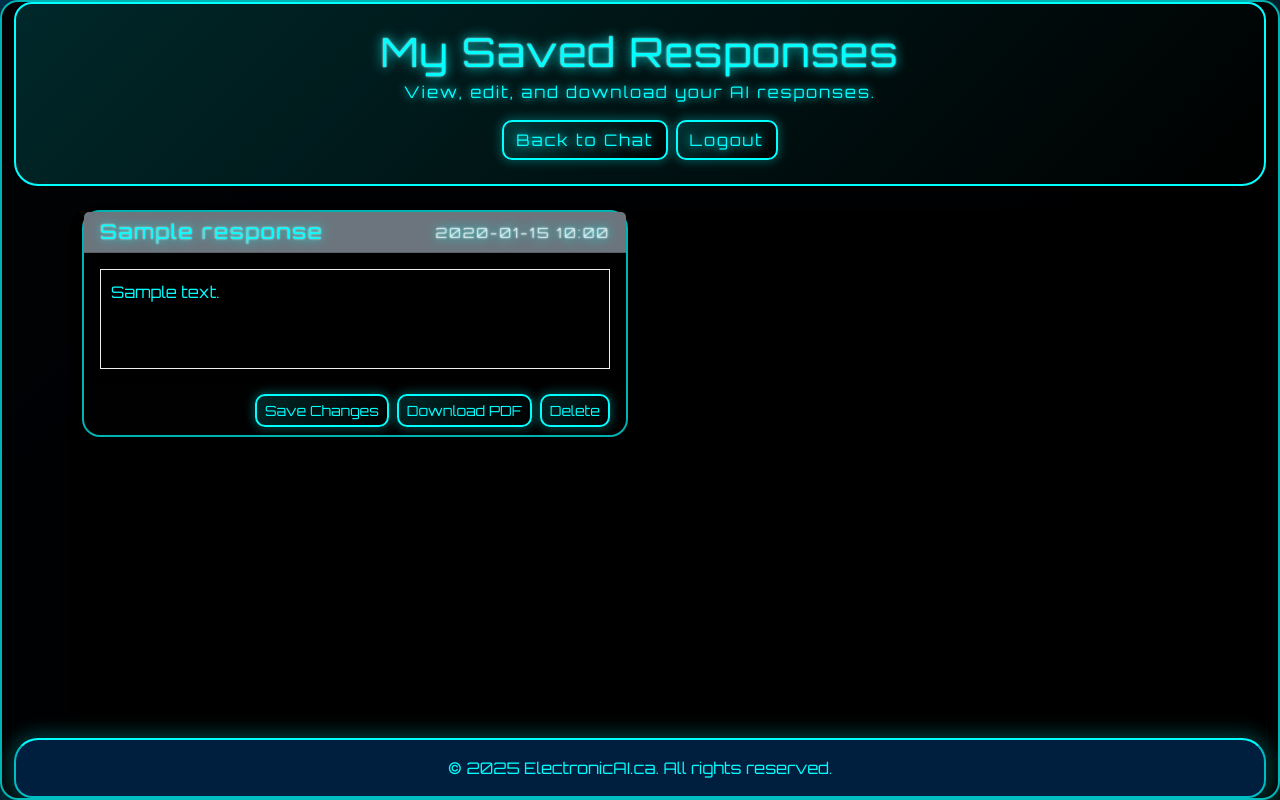
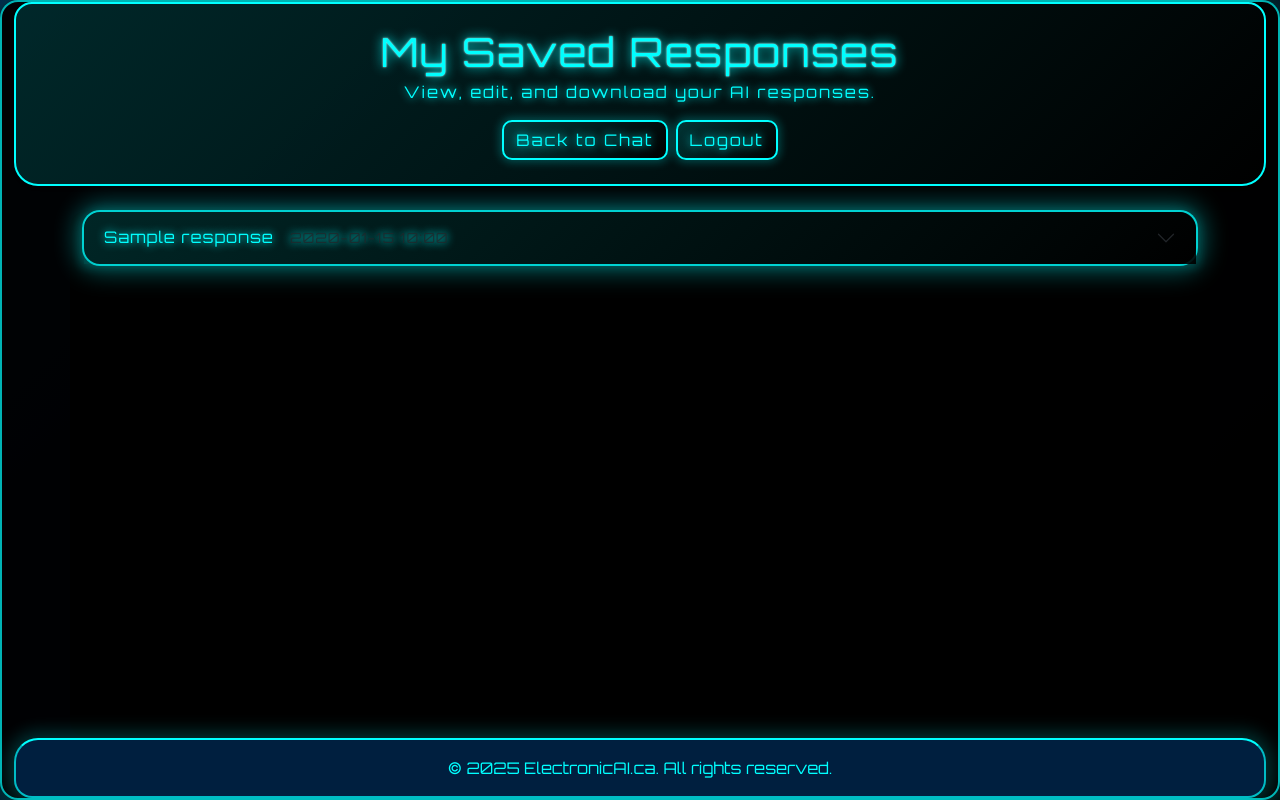
Before and after one commit to Bahaa-Medhat/ElectronicAI.ca, a Flask app: page /saved_responses in a window 1280 px wide. Run offline with Flask 3, Linux system fonts and the light colour scheme; a user stored in the database is signed in; tables that the repository leaves empty hold one stand-in row (values such as "Sample post").

Commit message:
Changed saved responses to accordion

```diff
--- a/static/style.css
+++ b/static/style.css
@@ -108,6 +108,60 @@ input::placeholder,
     font-family: 'Orbitron', 'Inter', Arial, sans-serif !important;
 }
 
+.accordion-item {
+    background: rgba(0,0,0,0.96) !important;
+    border: 2px solid #00ffffcc !important;
+    border-radius: 18px !important;
+    box-shadow: 0 0 24px 6px #00ffff55, 0 2px 8px 0 #000;
+    margin-bottom: 1.2rem;
+    font-family: 'Orbitron', 'Inter', Arial, sans-serif !important;
+    color: #00FFFF !important;
+    transition: transform 0.3s, box-shadow 0.3s;
+}
+.accordion-item:hover {
+    transform: scale(1.01) rotateY(1deg);
+    box-shadow: 0 0 32px 8px #00FFFF99;
+}
+.accordion-button {
+    background: linear-gradient(135deg, rgba(0,255,255,0.15), rgba(0,0,0,0.9)) !important;
+    color: #00FFFF !important;
+    font-family: 'Orbitron', 'Inter', Arial, sans-serif !important;
+    border: none !important;
+    border-radius: 18px 18px 0 0 !important;
+    box-shadow: 0 0 12px 2px #00FFFF33;
+    text-shadow: 0 0 8px #00FFFF;
+    letter-spacing: 1px;
+}
+.accordion-button:not(.collapsed) {
+    background: linear-gradient(135deg, #00FFFF22 0%, #001F3F 100%) !important;
+    color: #00FFFF !important;
+    box-shadow: 0 0 24px 6px #00FFFF55;
+}
+.accordion-body {
+    background: rgba(0,0,0,0.92) !important;
+    color: #00FFFF !important;
+    border-radius: 0 0 18px 18px !important;
+    border-top: 2px solid #00FFFF55 !important;
+    box-shadow: 0 0 12px 2px #00FFFF33;
+    font-family: 'Orbitron', 'Inter', Arial, sans-serif !important;
+}
+.editable-content {
+    background: rgba(0,255,255,0.04) !important;
+    border: 2px solid #00FFFF !important;
+    color: #00FFFF !important;
+    border-radius: 10px !important;
+    box-shadow: 0 0 8px 2px #00FFFF33;
+    font-family: 'Orbitron', 'Inter', Arial, sans-serif !important;
+    min-height: 120px;
+    margin-bottom: 1rem;
+    transition: box-shadow 0.3s;
+}
+.editable-content:focus {
+    outline: none;
+    box-shadow: 0 0 16px 4px #00FFFF99;
+    background: rgba(0,255,255,0.08) !important;
+}
+
 /* Markdown content in chat and history */
 .markdown-content {
     font-size: 1rem;
--- a/templates/saved_responses.html
+++ b/templates/saved_responses.html
@@ -33,33 +33,33 @@
                 {% endif %}
             {% endwith %}
 
-            <div class="row align-items-stretch">
+            <div class="accordion" id="responsesAccordion">
                 {% if saved_responses %}
                     {% for response in saved_responses %}
-                    <div class="col-md-6 mb-4 d-flex">
-                        <div class="card shadow h-100 w-100 d-flex flex-column">
-                            <div class="card-header bg-secondary text-white d-flex justify-content-between align-items-center">
-                                <h5 class="card-title mb-0">{{ response.title }}</h5>
-                                <small class="text-white-50">{{ response.updated_at.strftime('%Y-%m-%d %H:%M') }}</small>
-                            </div>
-                            <div class="card-body flex-grow-1 d-flex flex-column">
-                                <div id="response-content-{{ response.id }}" class="editable-content flex-grow-1" contenteditable="true" style="min-height: 100px; border: 1px solid #eee; padding: 10px; overflow-y: auto;">
-                                    {{ response.content | safe }} {# Use 'safe' filter to render HTML #}
+                    <div class="accordion-item">
+                        <h2 class="accordion-header" id="heading-{{ response.id }}">
+                            <button class="accordion-button collapsed" type="button" data-bs-toggle="collapse" data-bs-target="#collapse-{{ response.id }}" aria-expanded="false" aria-controls="collapse-{{ response.id }}">
+                                {{ response.title }}
+                                <small class="ms-3 text-muted">{{ response.updated_at.strftime('%Y-%m-%d %H:%M') }}</small>
+                            </button>
+                        </h2>
+                        <div id="collapse-{{ response.id }}" class="accordion-collapse collapse" aria-labelledby="heading-{{ response.id }}" data-bs-parent="#responsesAccordion">
+                            <div class="accordion-body">
+                                <div id="response-content-{{ response.id }}" class="editable-content mb-3" contenteditable="true" style="min-height: 100px; border: 1px solid #eee; padding: 10px; overflow-y: auto;">
+                                    {{ response.content | safe }}
                                 </div>
-                            </div>
-                            <div class="card-footer d-flex justify-content-end gap-2">
-                                <button class="btn btn-sm btn-success save-changes-btn" data-id="{{ response.id }}">Save Changes</button>
-                                <button class="btn btn-sm btn-info download-pdf-btn" data-id="{{ response.id }}" data-title="{{ response.title }}">Download PDF</button>
-                                <button class="btn btn-sm btn-danger delete-response-btn" data-id="{{ response.id }}">Delete</button>
+                                <div class="d-flex justify-content-end gap-2">
+                                    <button class="btn btn-sm btn-success save-changes-btn" data-id="{{ response.id }}">Save Changes</button>
+                                    <button class="btn btn-sm btn-info download-pdf-btn" data-id="{{ response.id }}" data-title="{{ response.title }}">Download PDF</button>
+                                    <button class="btn btn-sm btn-danger delete-response-btn" data-id="{{ response.id }}">Delete</button>
+                                </div>
                             </div>
                         </div>
                     </div>
                     {% endfor %}
                 {% else %}
-                    <div class="col-12">
-                        <div class="alert alert-info text-center" role="alert">
-                            You haven't saved any responses yet. Start chatting and save some!
-                        </div>
+                    <div class="alert alert-info text-center" role="alert">
+                        You haven't saved any responses yet. Start chatting and save some!
                     </div>
                 {% endif %}
             </div>
```
